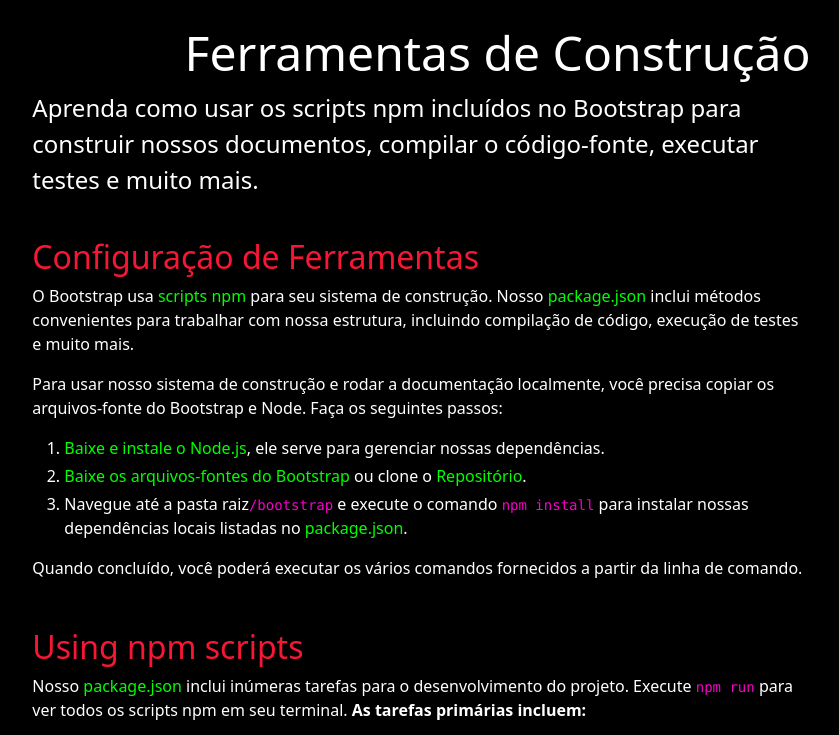
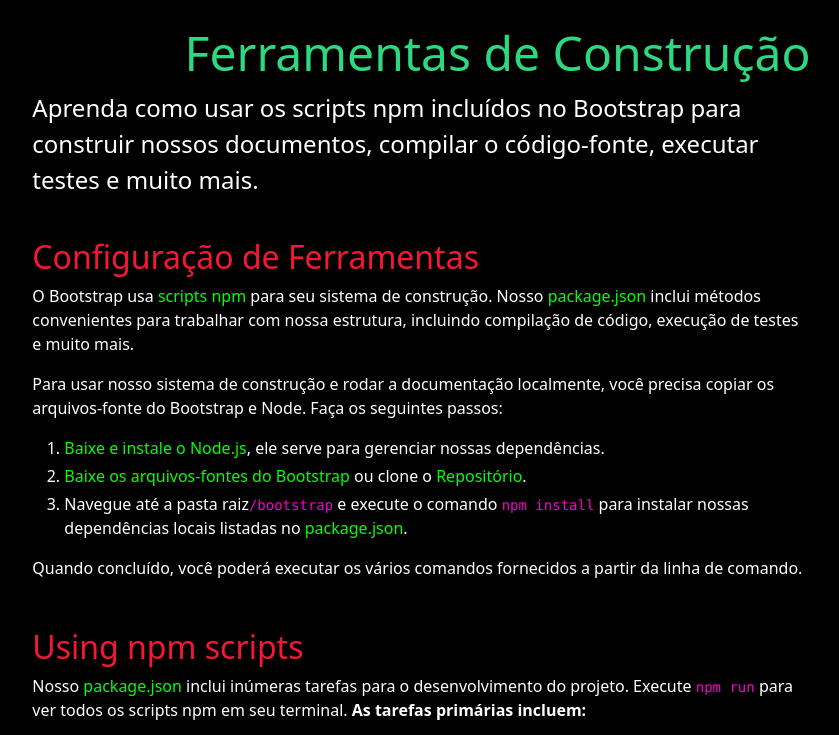
Before and after one commit to poluxsandra/docs-bootstrap5, a website: page src/pages/start/build.html in a window 1280 px wide. Shown: the top 735 px of the page, without its empty margins (233-1072 px from the left). Drawn offline with Linux system fonts and the light colour scheme.

Commit message:
fix(página): corrigido o título principal da página build.html
* Erro: O elemento em questão não possuia a classe {head1}.

```diff
--- a/src/pages/start/build.html
+++ b/src/pages/start/build.html
@@ -16,7 +16,7 @@
         <main class="bd-main order-1">
             <div class="bd-intro ps-lg-4">
                 <div class="d-md-flex flex-md-row-reverse align-items-center justify-content-between">
-                    <h1 class="bd-title" id="content">Ferramentas de Construção</h1>
+                    <h1 class="bd-title head1" id="content">Ferramentas de Construção</h1>
                 </div>
                 <p class="bd-lead">Aprenda como usar os scripts npm incluídos no Bootstrap para construir nossos documentos, compilar o código-fonte, executar testes e muito mais.</p>
             </div>
```
